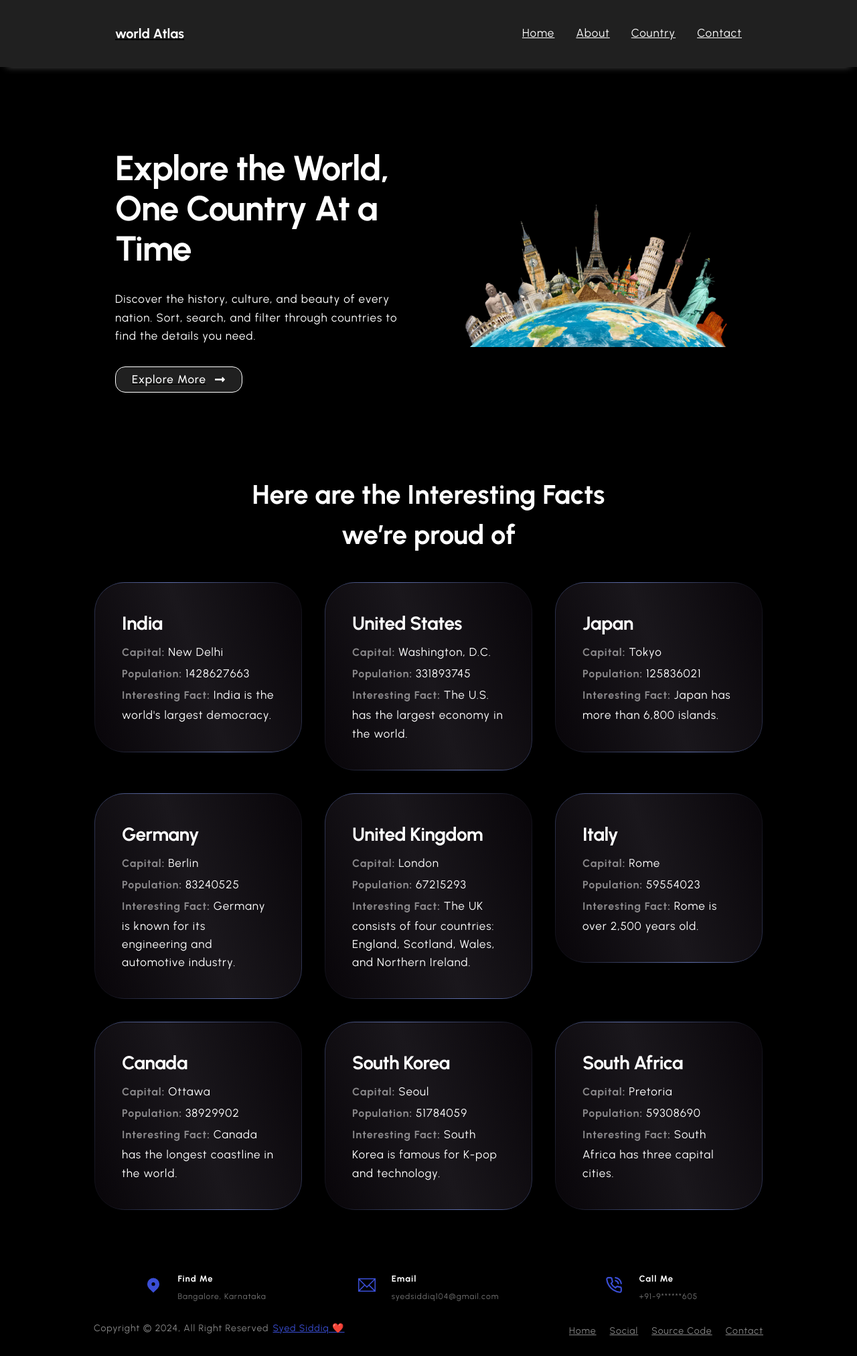
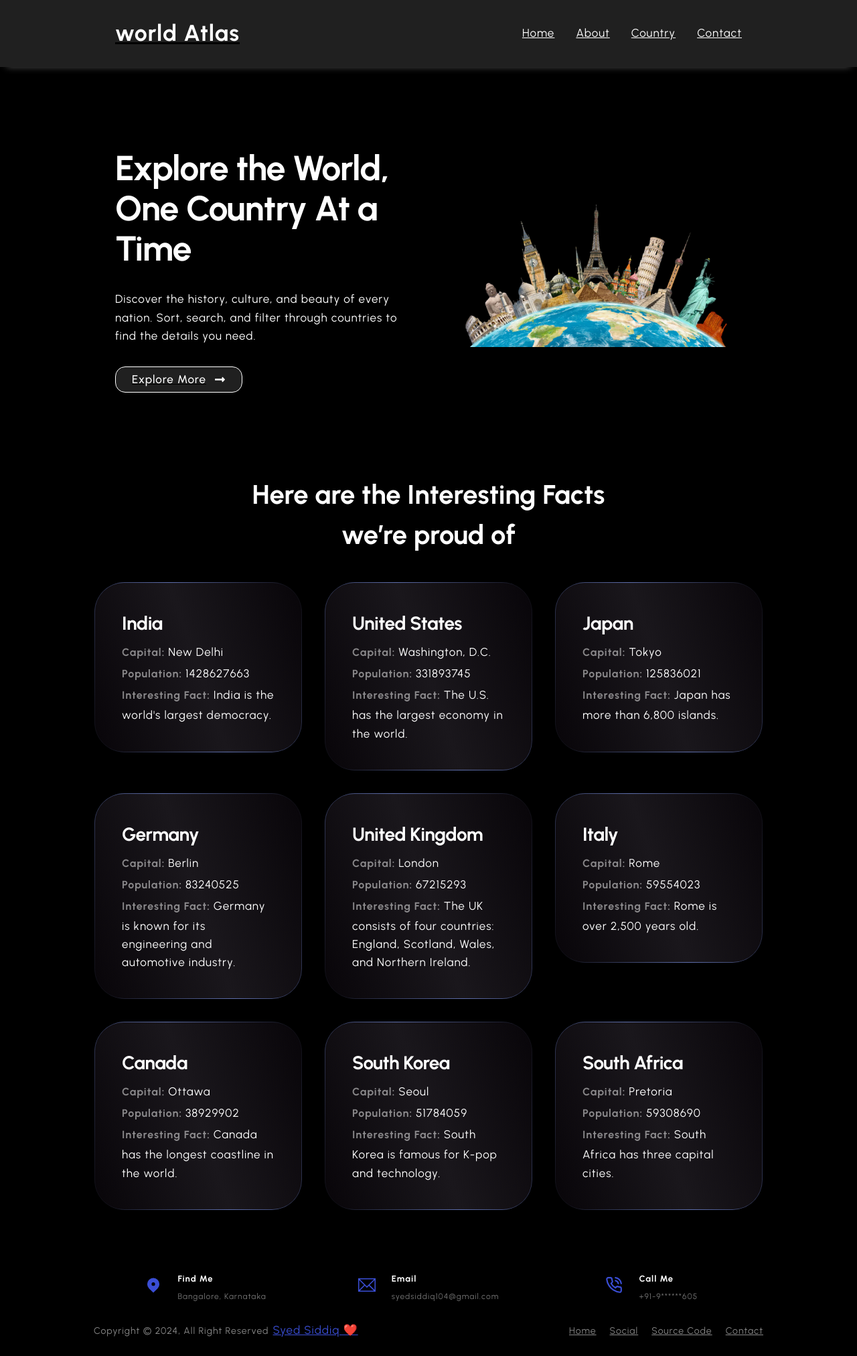
Before and after one commit to syedsiddiq104/WORLD-ATLAS, a React (Vite) app: page / in a window 1280 px wide. Shown: the whole page at 67% size. Built offline with nearby package versions, Linux system fonts and the light colour scheme.

Commit message:
update: what you changed

```diff
--- a/src/App.css
+++ b/src/App.css
@@ -27,7 +27,7 @@ h5 {
 
 p,
 li,
-li a,
+a,
 button {
   font-size: 1.7rem;
   letter-spacing: 0.1rem;
```
